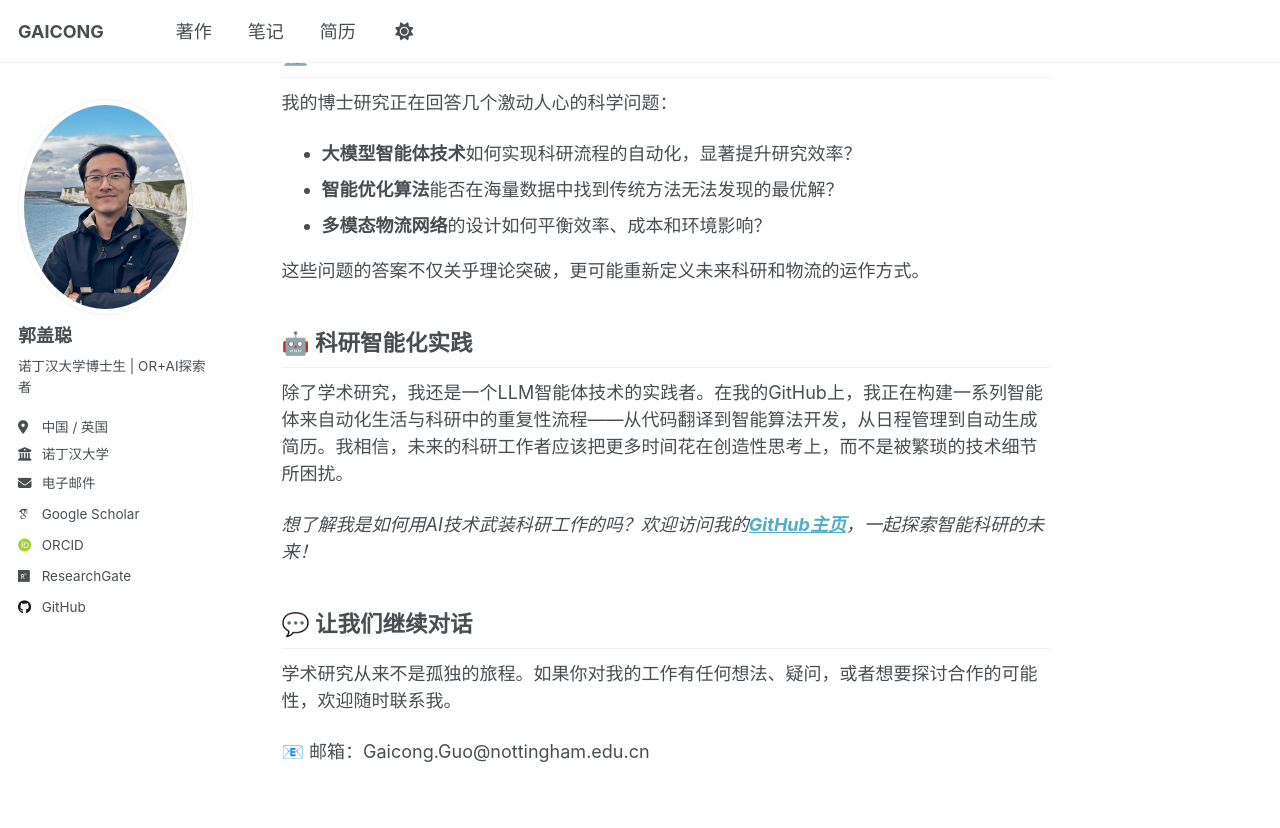
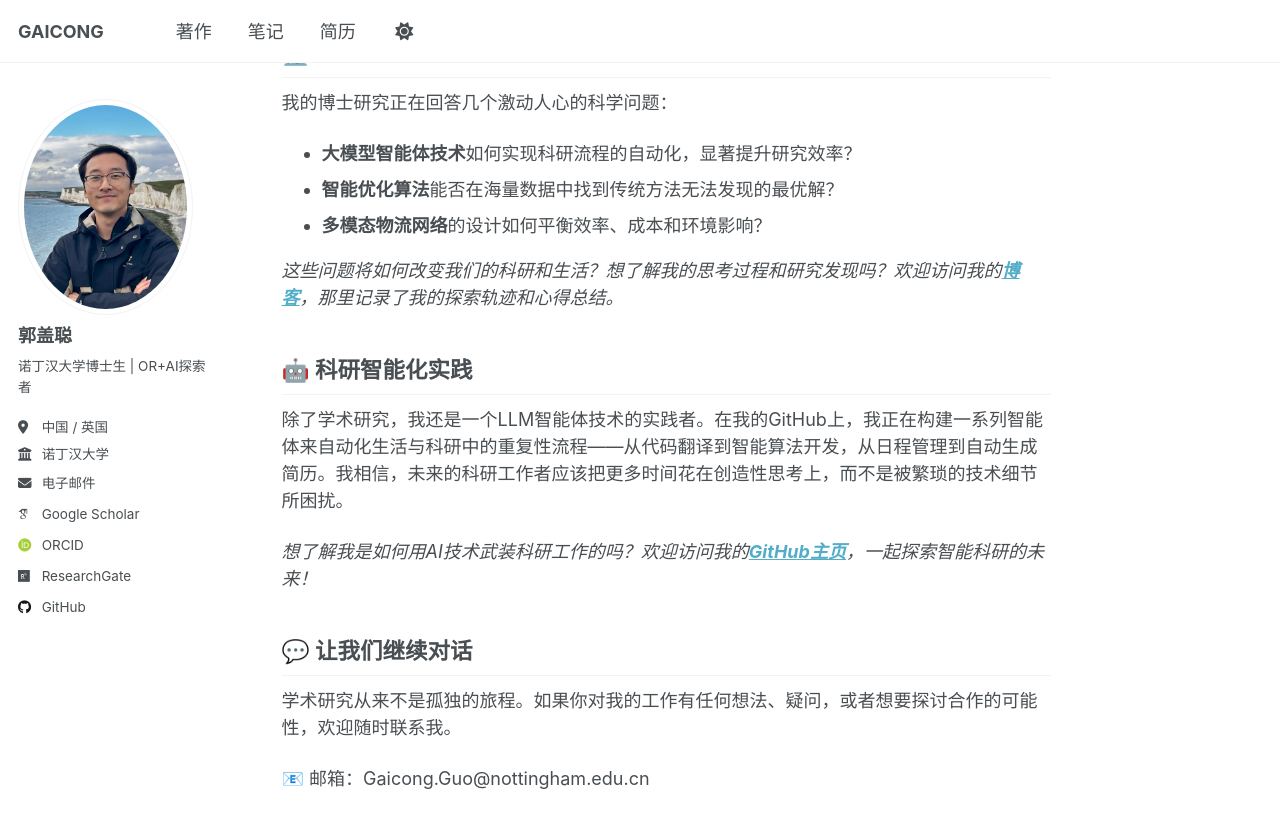
Before and after one commit to Gaicong/gaicong.github.io, a Jekyll site: the page built from _pages/about.md, in a window 1280 px wide and 900 px high, scrolled down 882 px. Shown: the top 828 px of the window. Built offline with Jekyll 4.4.1, drawn with Linux system fonts in a browser that asks for light colours; some web fonts are replaced; a script that is not in the unit is left out.

Commit message:
Update about.md

```diff
--- a/_pages/about.md
+++ b/_pages/about.md
@@ -32,7 +32,7 @@ redirect_from:
 - **智能优化算法**能否在海量数据中找到传统方法无法发现的最优解？
 - **多模态物流网络**的设计如何平衡效率、成本和环境影响？
 
-这些问题的答案不仅关乎理论突破，更可能重新定义未来科研和物流的运作方式。
+*这些问题将如何改变我们的科研和生活？想了解我的思考过程和研究发现吗？欢迎访问我的[**博客**](/year-archive/)，那里记录了我的探索轨迹和心得总结。*
 
 ## 🤖 科研智能化实践
 
```
